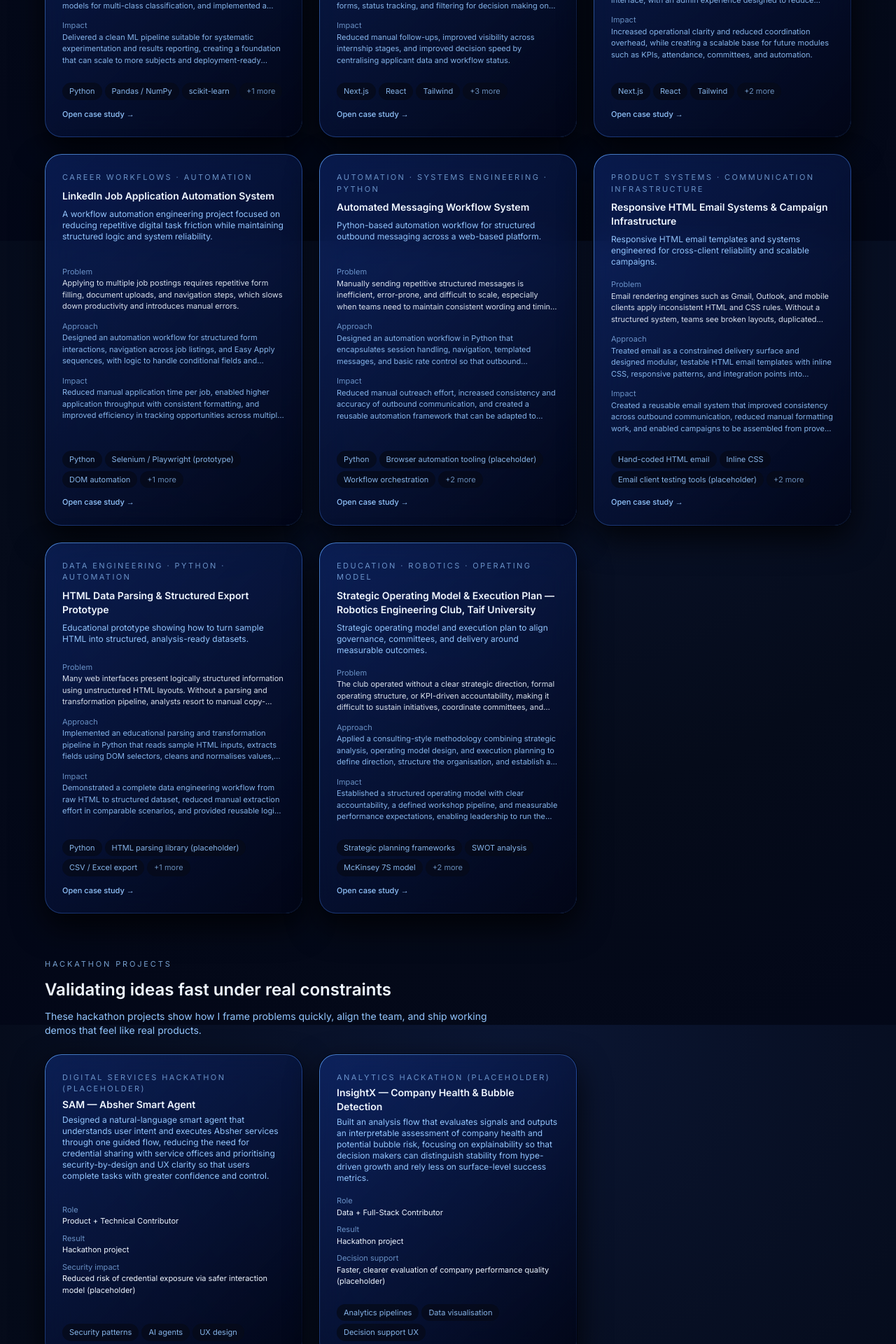
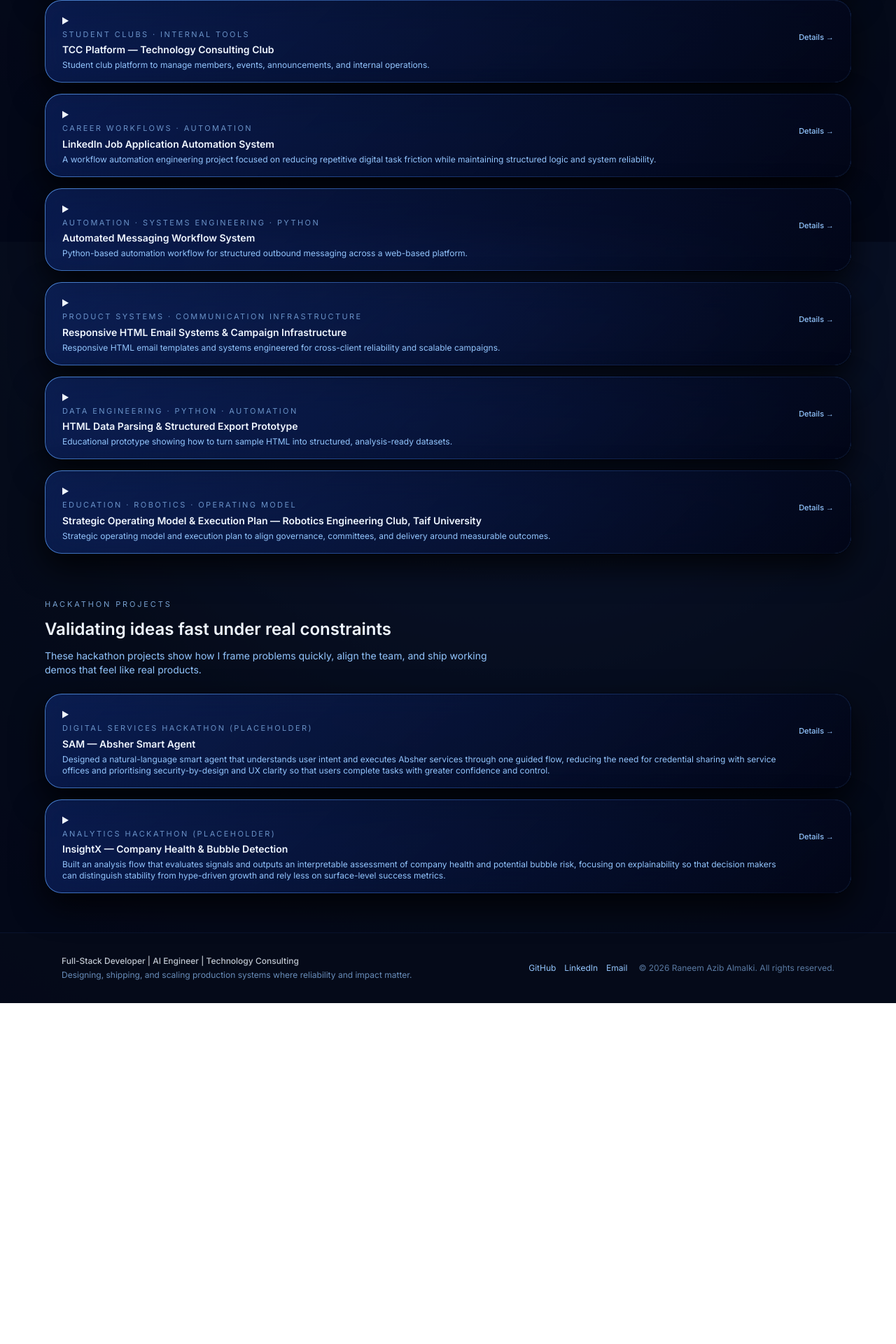
Before and after one commit to Rnemel/portfolio, a Next.js app: page /projects in a window 1280 px wide. Shown: the part 740-2660 px from the top of the page at 70% size. After the commit the page ends 2173 px from the top, so only its background shows below. Built offline with nearby package versions, Linux system fonts and the light colour scheme.

Commit message:
Simplify projects list with details

```diff
--- a/src/app/projects/projects-grid.tsx
+++ b/src/app/projects/projects-grid.tsx
@@ -2,7 +2,6 @@
 
 import { useState } from 'react';
 import Link from 'next/link';
-import { Card } from '@/components/ui/card';
 import { FadeIn } from '@/components/section';
 import type { Project, ProjectCategory } from '@/data/projects';
 import { hackathons } from '@/data/hackathons';
@@ -74,58 +73,127 @@ export function ProjectsGrid({ projects }: ProjectsGridProps) {
       </FadeIn>
 
       <FadeIn>
-        <div className="grid gap-6 md:grid-cols-3">
+        <div className="space-y-4">
           {sorted.map((project) => (
-            <Card key={project.slug}>
-              <div className="border-gradient-inner flex h-full flex-col justify-between gap-4">
-                <div className="space-y-2">
+            <details key={project.slug} className="glass-surface border-gradient rounded-3xl">
+              <summary className="cursor-pointer select-none px-5 py-4 md:px-6">
+                <div className="border-gradient-inner flex items-start justify-between gap-4">
+                  <div className="min-w-0 space-y-1">
                     <p className="text-[11px] uppercase tracking-[0.22em] text-muted/70">
                       {project.sector}
                     </p>
                     <h2 className="text-sm font-semibold text-text">{project.title}</h2>
-                  <p className="text-xs text-muted">{project.tagline}</p>
+                    <p className="text-xs text-muted line-clamp-2">{project.tagline}</p>
                   </div>
+                  <span className="mt-1 shrink-0 text-[11px] font-medium text-muted hover:text-accent">
+                    Details →
+                  </span>
+                </div>
+              </summary>
 
-                <div className="space-y-3 text-[11px] text-muted/90">
-                  <div>
-                    <p className="text-muted/70">Problem</p>
-                    <p className="text-text/90 line-clamp-3">{project.problem}</p>
-                  </div>
-                  <div>
-                    <p className="text-muted/70">Approach</p>
-                    <p className="line-clamp-3">{project.approach}</p>
-                  </div>
-                  <div>
-                    <p className="text-muted/70">Impact</p>
-                    <p className="line-clamp-3">{project.impact}</p>
-                  </div>
-                </div>
-
-                <div className="flex flex-wrap items-center justify-between gap-3 pt-2">
-                  <div className="flex flex-wrap gap-1">
-                    {project.stack.slice(0, 3).map((tech) => (
+              <div className="border-gradient-inner space-y-4 px-5 pb-5 text-xs text-muted md:px-6">
+                <div className="flex flex-wrap gap-2">
+                  <span className="rounded-full bg-background/80 px-3 py-1 text-[11px] text-muted/90">
+                    {project.year}
+                  </span>
+                  <span className="rounded-full bg-background/80 px-3 py-1 text-[11px] text-muted/90">
+                    {project.role}
+                  </span>
+                  {project.stack.slice(0, 5).map((tech) => (
                     <span
                       key={tech}
-                        className="rounded-full bg-background/80 px-2.5 py-1 text-[11px] text-muted/90"
+                      className="rounded-full bg-background/80 px-3 py-1 text-[11px] text-muted/90"
                     >
                       {tech}
                     </span>
                   ))}
-                    {project.stack.length > 3 && (
-                      <span className="rounded-full bg-background/80 px-2.5 py-1 text-[11px] text-muted/70">
-                        +{project.stack.length - 3} more
+                  {project.stack.length > 5 && (
+                    <span className="rounded-full bg-background/80 px-3 py-1 text-[11px] text-muted/70">
+                      +{project.stack.length - 5} more
                     </span>
                   )}
                 </div>
+
+                <div className="space-y-3">
+                  <div>
+                    <p className="text-[11px] uppercase tracking-[0.22em] text-muted/70">Overview</p>
+                    <p className="mt-1 text-text/90">{project.overview}</p>
+                  </div>
+                  <div>
+                    <p className="text-[11px] uppercase tracking-[0.22em] text-muted/70">Problem</p>
+                    <p className="mt-1 text-text/90">{project.problem}</p>
+                  </div>
+                  <div>
+                    <p className="text-[11px] uppercase tracking-[0.22em] text-muted/70">
+                      Constraints
+                    </p>
+                    <p className="mt-1">{project.constraints}</p>
+                  </div>
+                  <div>
+                    <p className="text-[11px] uppercase tracking-[0.22em] text-muted/70">Approach</p>
+                    <p className="mt-1">{project.approach}</p>
+                    <ol className="mt-2 space-y-1.5">
+                      {project.approachSteps.map((step) => (
+                        <li key={step} className="flex gap-2">
+                          <span className="mt-1 h-1 w-1 shrink-0 rounded-full bg-accent" />
+                          <span>{step}</span>
+                        </li>
+                      ))}
+                    </ol>
+                  </div>
+                  <div>
+                    <p className="text-[11px] uppercase tracking-[0.22em] text-muted/70">Impact</p>
+                    <p className="mt-1 text-text/90">{project.impact}</p>
+                  </div>
+                  <div>
+                    <p className="text-[11px] uppercase tracking-[0.22em] text-muted/70">Metrics</p>
+                    <dl className="mt-2 grid gap-2">
+                      {project.metrics.map((metric) => (
+                        <div key={metric.label}>
+                          <dt className="text-muted/70">{metric.label}</dt>
+                          <dd className="text-text/90">{metric.value}</dd>
+                        </div>
+                      ))}
+                    </dl>
+                  </div>
+                  <div>
+                    <p className="text-[11px] uppercase tracking-[0.22em] text-muted/70">
+                      Next improvement
+                    </p>
+                    <p className="mt-1">{project.improvements}</p>
+                  </div>
+                </div>
+
+                <div className="flex flex-wrap items-center gap-4 pt-2 text-[11px]">
                   <Link
                     href={`/projects/${project.slug}`}
-                    className="text-[11px] font-medium text-muted hover:text-accent"
+                    className="font-medium text-muted hover:text-accent"
                   >
-                    Open case study →
+                    Open page →
                   </Link>
+                  {project.links.repo && (
+                    <a
+                      href={project.links.repo}
+                      target="_blank"
+                      rel="noreferrer"
+                      className="font-medium text-muted hover:text-accent"
+                    >
+                      Repo →
+                    </a>
+                  )}
+                  {project.links.demo && (
+                    <a
+                      href={project.links.demo}
+                      target="_blank"
+                      rel="noreferrer"
+                      className="font-medium text-muted hover:text-accent"
+                    >
+                      Demo →
+                    </a>
+                  )}
                 </div>
               </div>
-            </Card>
+            </details>
           ))}
         </div>
       </FadeIn>
@@ -144,49 +212,88 @@ export function ProjectsGrid({ projects }: ProjectsGridProps) {
           </p>
         </div>
 
-        <div className="mt-6 grid gap-6 md:grid-cols-3">
+        <div className="mt-6 space-y-4">
           {hackathons.map((hackathon) => (
-            <Card key={hackathon.slug}>
-              <div className="border-gradient-inner flex h-full flex-col justify-between gap-4">
-                <div className="space-y-1">
-                  <div className="flex items-center justify-between gap-3">
+            <details key={hackathon.slug} className="glass-surface border-gradient rounded-3xl">
+              <summary className="cursor-pointer select-none px-5 py-4 md:px-6">
+                <div className="border-gradient-inner flex items-start justify-between gap-4">
+                  <div className="min-w-0 space-y-1">
                     <p className="text-[11px] uppercase tracking-[0.22em] text-muted/70">
                       {hackathon.organizer}
                     </p>
+                    <h3 className="text-sm font-semibold text-text">{hackathon.name}</h3>
+                    <p className="text-xs text-muted line-clamp-2">{hackathon.impact}</p>
                   </div>
-                  <h3 className="text-sm font-semibold text-text">{hackathon.name}</h3>
-                  <p className="text-xs text-muted">{hackathon.impact}</p>
+                  <span className="mt-1 shrink-0 text-[11px] font-medium text-muted hover:text-accent">
+                    Details →
+                  </span>
                 </div>
-                <dl className="grid gap-2 text-[11px] text-muted/90">
-                  <div>
-                    <dt className="text-muted/70">Role</dt>
-                    <dd className="text-text">{hackathon.role}</dd>
-                  </div>
-                  <div>
-                    <dt className="text-muted/70">Result</dt>
-                    <dd className="text-text">{hackathon.result}</dd>
-                  </div>
-                  {hackathon.metrics.slice(0, 1).map((metric) => (
-                    <div key={metric.label}>
-                      <dt className="text-muted/70">{metric.label}</dt>
-                      <dd className="text-text">{metric.value}</dd>
-                    </div>
-                  ))}
-                </dl>
-                <div className="flex flex-wrap items-center justify-between gap-3 pt-2">
-                  <div className="flex flex-wrap gap-1">
-                    {hackathon.stack.slice(0, 3).map((tech) => (
+              </summary>
+
+              <div className="border-gradient-inner space-y-4 px-5 pb-5 text-xs text-muted md:px-6">
+                <div className="flex flex-wrap gap-2">
+                  <span className="rounded-full bg-background/80 px-3 py-1 text-[11px] text-muted/90">
+                    {hackathon.role}
+                  </span>
+                  <span className="rounded-full bg-background/80 px-3 py-1 text-[11px] text-muted/90">
+                    {hackathon.result}
+                  </span>
+                  {hackathon.stack.slice(0, 5).map((tech) => (
                     <span
                       key={tech}
-                        className="rounded-full bg-background/80 px-2.5 py-1 text-[11px] text-muted/90"
+                      className="rounded-full bg-background/80 px-3 py-1 text-[11px] text-muted/90"
                     >
                       {tech}
                     </span>
                   ))}
                 </div>
+
+                <div>
+                  <p className="text-[11px] uppercase tracking-[0.22em] text-muted/70">Metrics</p>
+                  <dl className="mt-2 grid gap-2">
+                    {hackathon.metrics.map((metric) => (
+                      <div key={metric.label}>
+                        <dt className="text-muted/70">{metric.label}</dt>
+                        <dd className="text-text/90">{metric.value}</dd>
+                      </div>
+                    ))}
+                  </dl>
+                </div>
+
+                <div className="flex flex-wrap items-center gap-4 pt-2 text-[11px]">
+                  {hackathon.links.project && (
+                    <a
+                      href={hackathon.links.project}
+                      target="_blank"
+                      rel="noreferrer"
+                      className="font-medium text-muted hover:text-accent"
+                    >
+                      Project →
+                    </a>
+                  )}
+                  {hackathon.links.writeup && (
+                    <a
+                      href={hackathon.links.writeup}
+                      target="_blank"
+                      rel="noreferrer"
+                      className="font-medium text-muted hover:text-accent"
+                    >
+                      Write-up →
+                    </a>
+                  )}
+                  {hackathon.links.replay && (
+                    <a
+                      href={hackathon.links.replay}
+                      target="_blank"
+                      rel="noreferrer"
+                      className="font-medium text-muted hover:text-accent"
+                    >
+                      Replay →
+                    </a>
+                  )}
                 </div>
               </div>
-            </Card>
+            </details>
           ))}
         </div>
       </FadeIn>
```
Lines whose indentation alone changed are shown as unchanged.
